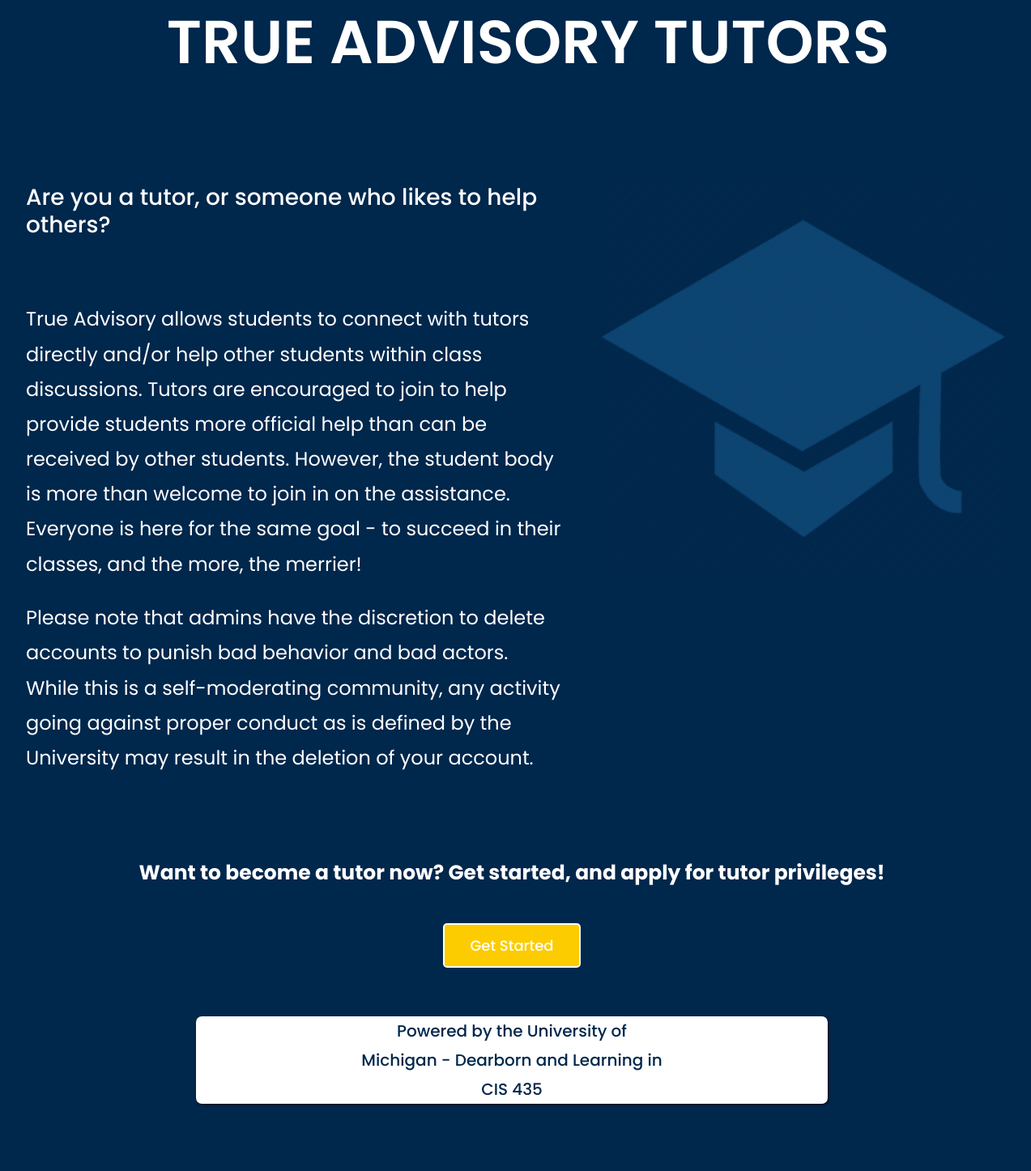
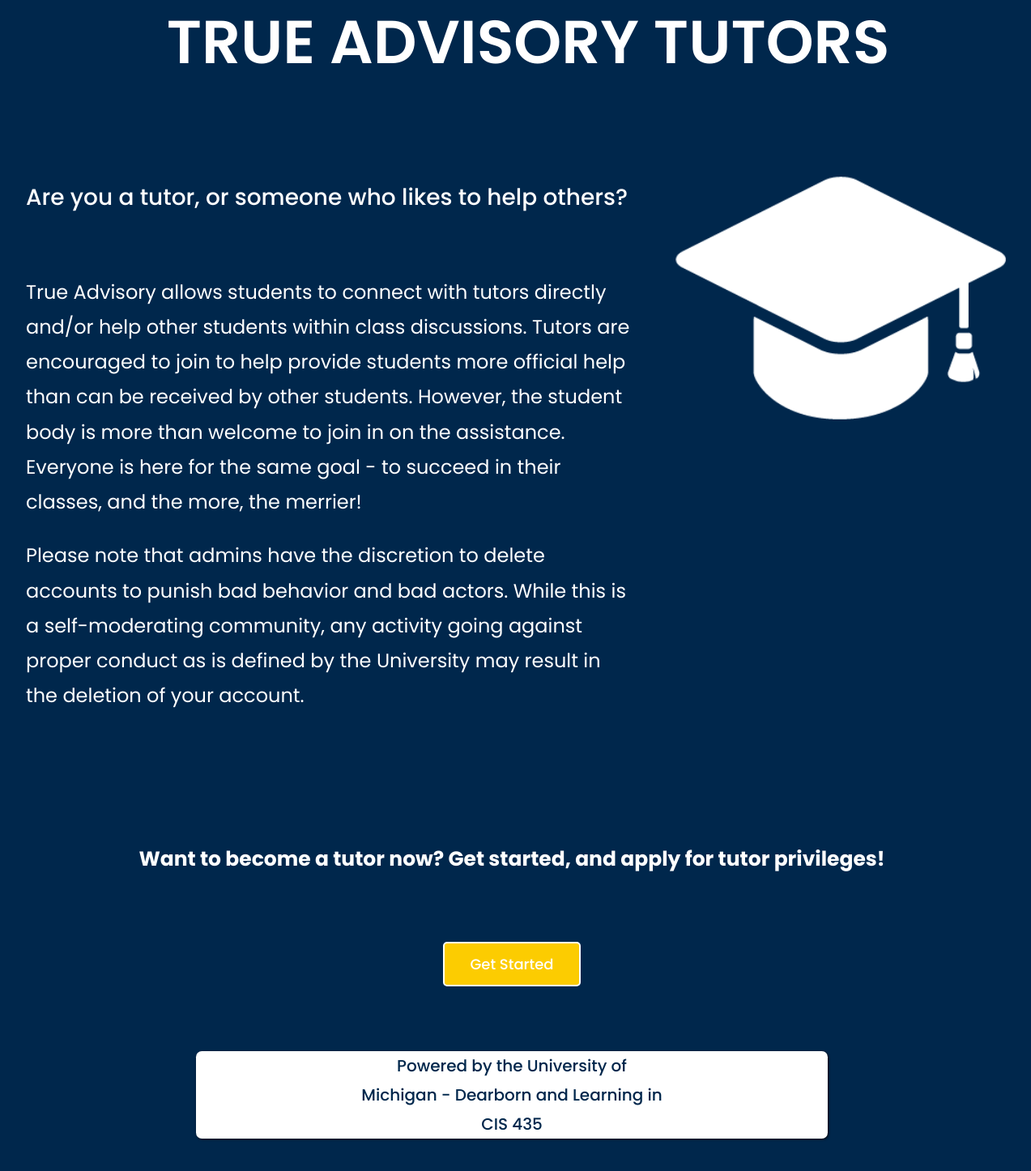
Before and after one commit to ajatucker/TrueAdvisory, a PHP site: page /tutors.html in a window 1600 px wide. Shown: the part 165-1611 px from the top of the page at 81% size, without its empty margins (168-1441 px from the left). Before the commit the page ends 1530 px from the top, so only its background shows below. Run offline with PHP 8.4, Linux system fonts and the light colour scheme; some libraries are stand-ins or nearby versions.

Commit message:
changed pic for tutors page, general styling fixes

```diff
--- a/HTMLPages/discussions.html
+++ b/HTMLPages/discussions.html
@@ -47,7 +47,7 @@
 
           <div class="containera">
             <div class="contentBox left">
-              <img src="Images/discussionspic.png" alt="" style="width:599px;height:437px; margin: 10px; margin-right: 100px;">
+              <img src="Images/discussionspic.png" alt="" style="width:464px;height:338px; margin: 10px; margin-right: 100px;">
               <div class="hehe">
                 <h3>Have you been trying to get assistance for a class, but there were no tutors available?</h3>
                 <br>
--- a/HTMLPages/styles.css
+++ b/HTMLPages/styles.css
@@ -308,8 +308,8 @@ a.article, a.article:hover {
   }
 
 #content p{
-  margin-top: 40px;
-  margin-bottom: 20px;
+  margin-top: 100px;
+  margin-bottom: 40px;
   color: #fff;
   font-size: 25px;
   font-weight: 300;
@@ -330,7 +330,8 @@ a.article, a.article:hover {
   }
 
 #content .btns{
-  margin-top: 40px;
+  margin-top: 80px;
+  margin-bottom: 80px;
   top: 25%;
   width: 100%;
   padding: 0 20px;
--- a/HTMLPages/tutors.html
+++ b/HTMLPages/tutors.html
@@ -47,7 +47,7 @@
         <h1>TRUE ADVISORY TUTORS</h1>
         <div class="containera">
           <div class="contentBox right">
-            <img src="Images/cappic.png" alt="Graduation cap" class="classordisimg center" style="width:500px;height:500px;">
+            <img src="Images/cappic.png" alt="Graduation cap" class="classordisimg center" style="width:409px;height:301px;">
             <div class="hehe">
               <h3>Are you a tutor, or someone who likes to help others? &lrm;</h3>
               <br>
```
Also changed, not shown: HTMLPages/images/cappic.png.
